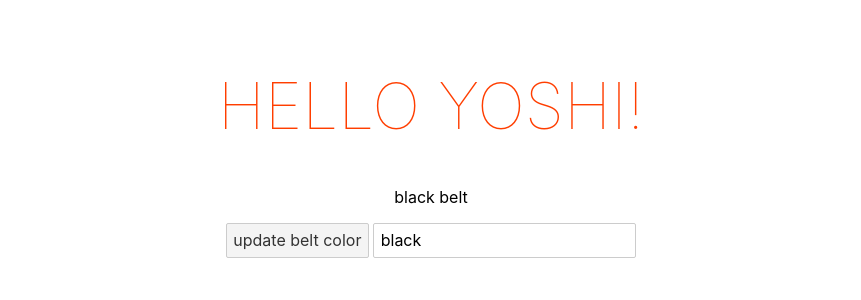
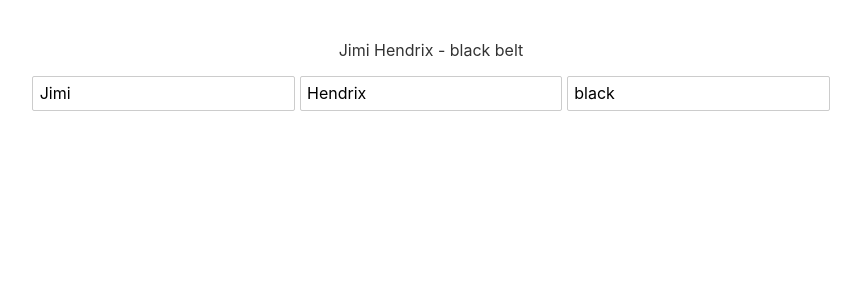
Before and after one commit to cartman-dev/svelte-class, a Svelte app: page / in a window 1280 px wide. Shown: the top 300 px of the page, without its empty margins (209-1070 px from the left). Built offline with nearby package versions, Linux system fonts and the light colour scheme.

Commit message:
End of lesson-5

```diff
--- a/src/App.svelte
+++ b/src/App.svelte
@@ -1,6 +1,13 @@
 <script>
-	let name = 'Yoshi';
+	let firstName = 'Jimi';
+	let lastName = 'Hendrix';
 	let beltColor = 'black';
+
+	$: fullName = `${firstName} ${lastName}`;
+	$: {
+		console.log(beltColor);
+		console.log(fullName);
+	};
 
 	const handleClick = () => {
 		beltColor = 'orange';
@@ -12,10 +19,10 @@
 </script>
 
 <main>
-	<h1>Hello {name}!</h1>
-	<p style="color: {beltColor}">{beltColor} belt</p>
-	<button on:click={handleClick}>update belt color</button>
+	<p>{fullName} - {beltColor} belt</p>
 	<!-- <input type="text" on:input={handleInput} value={beltColor}> -->
+	<input type="text" bind:value={firstName}>
+	<input type="text" bind:value={lastName}>
 	<input type="text" bind:value={beltColor}>
 </main>
 
```
